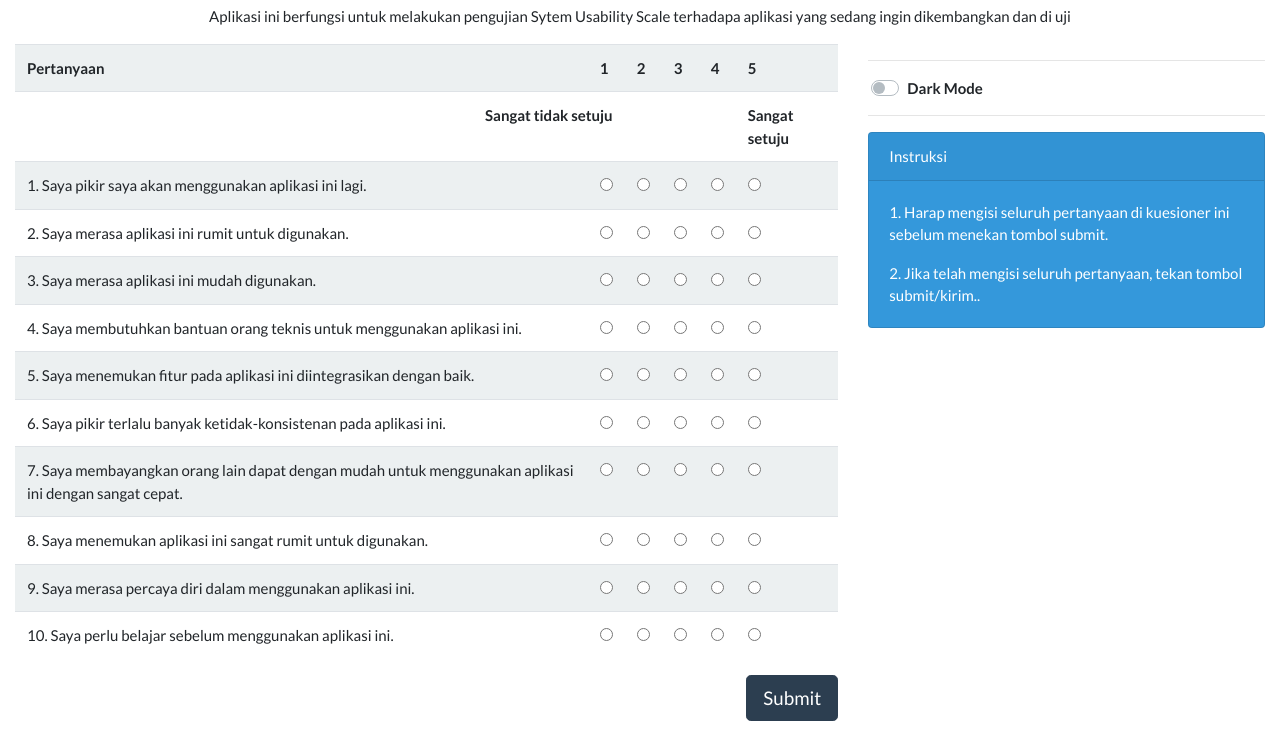
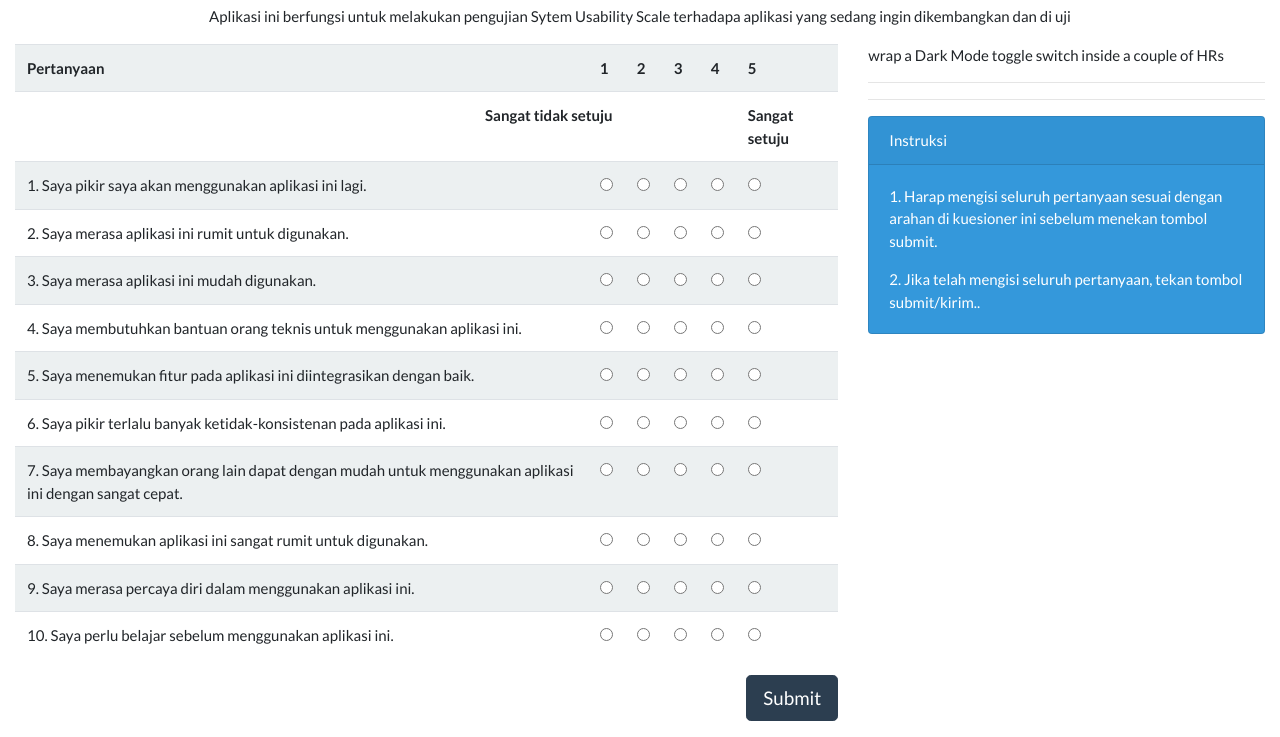
Before and after one commit to Fayed06/Questionnaire-SUS, a plain HTML site: page index.html in a window 1280 px wide. Shown: the part 67-804 px from the top of the page. Drawn offline with nearby package versions, Linux system fonts and the light colour scheme.

Commit message:
hide the dark mode button

```diff
--- a/index.html
+++ b/index.html
@@ -169,15 +169,15 @@
             <!-- info div -->
             <div id="right-col" class="col-md-4">
 
-                    <!-- wrap a Dark Mode toggle switch inside a couple of HRs -->
+                    wrap a Dark Mode toggle switch inside a couple of HRs
                     <hr>
                     <!-- div with CSS toggle switch -->
-                    <div style="margin-left: 3px;" class="form-group">
+                    <!-- <div style="margin-left: 3px;" class="form-group">
                         <div class="custom-control custom-switch">
                             <input type="checkbox" class="custom-control-input" id="css-mode" >
                             <label class="custom-control-label" for="css-mode"><b>Dark Mode</b></label>
                         </div>
-                    </div>
+                    </div> -->
                     <hr>
 
                     <!-- div with guidance notes -->
@@ -185,7 +185,7 @@
                         <div class="card-header">Instruksi</div>
                         <div class="card-body">
                             <p class="card-text">
-                                1. Harap mengisi seluruh pertanyaan di kuesioner ini sebelum menekan tombol submit.
+                                1. Harap mengisi seluruh pertanyaan sesuai dengan arahan di kuesioner ini sebelum menekan tombol submit.
                             </p>
                             <p class="card-text">
                                 2. Jika telah mengisi seluruh pertanyaan, tekan tombol submit/kirim..
```
